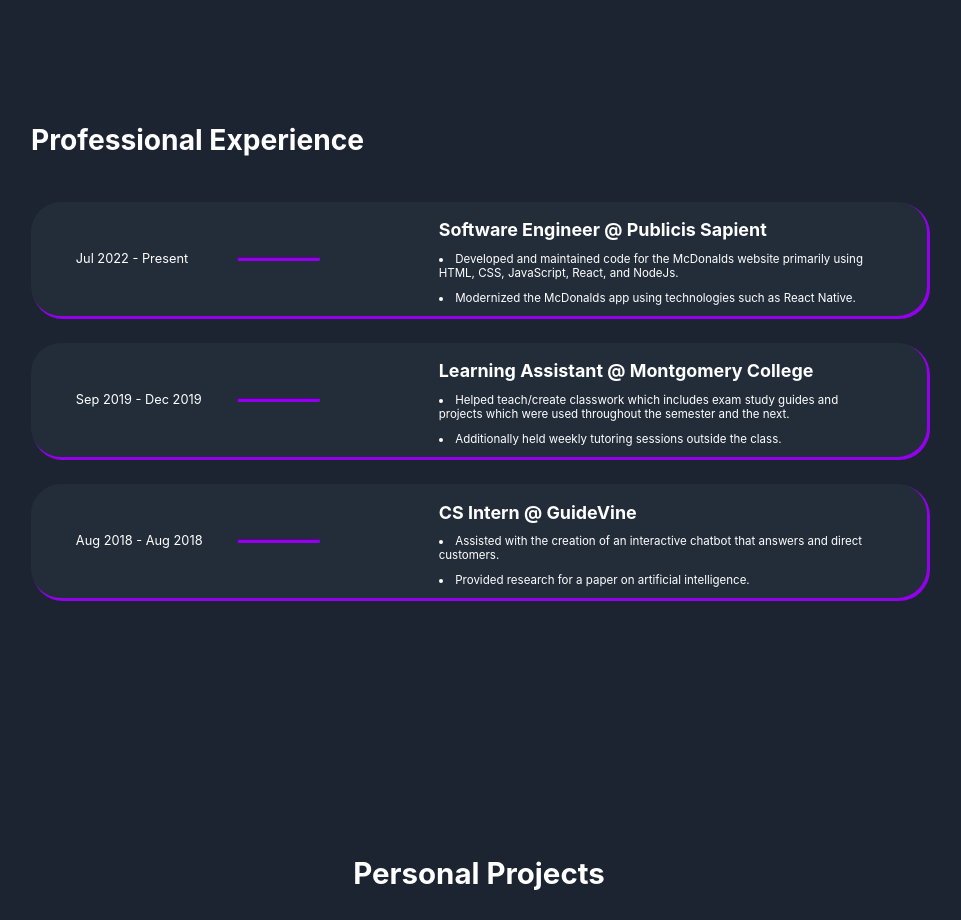
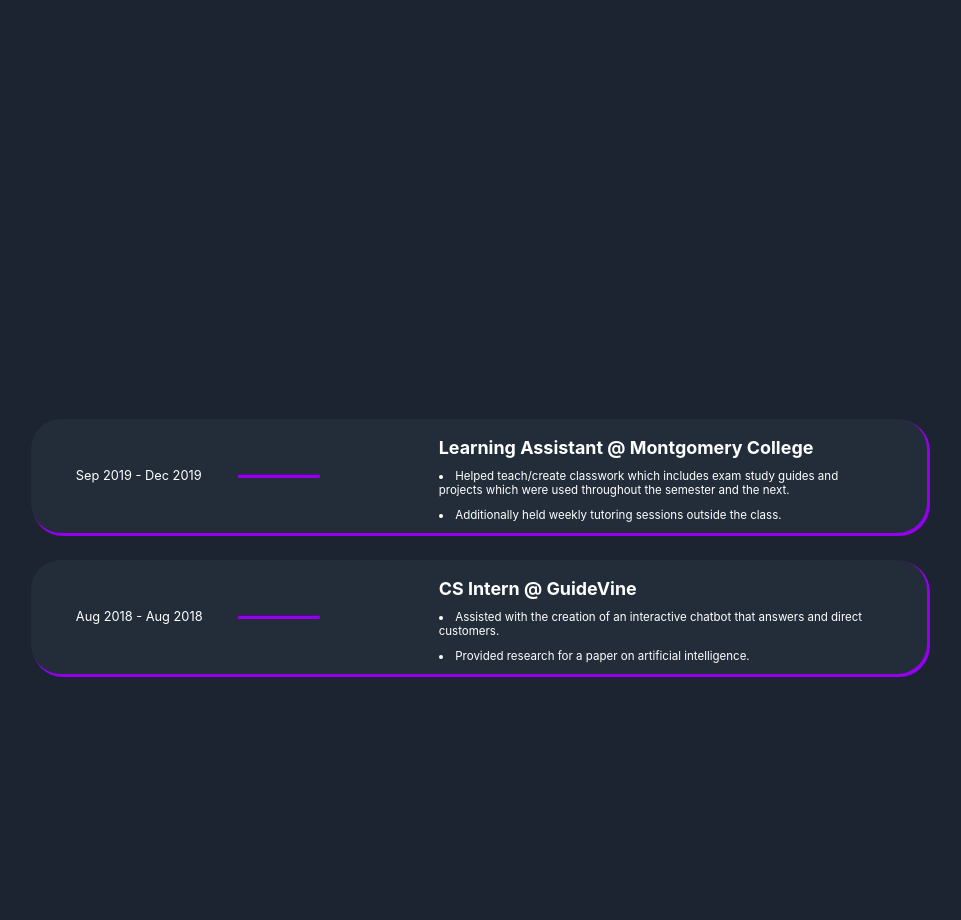
Before and after one commit to rrosyidi/PersonalWebsite, a React (Create React App) app in the folder website/: page / in a window 1280 px wide. Shown: the part 2360-3280 px from the top of the page, without its empty margins (161-1122 px from the left). Built offline with nearby package versions, Linux system fonts and the light colour scheme.

Commit message:
Added fade in animation to personal exp

```diff
--- a/website/src/components/AboutPage/About.js
+++ b/website/src/components/AboutPage/About.js
@@ -70,7 +70,7 @@ class About extends Component {
 
   handleScroll = (event) => {
     // console.log(window.innerHeight)
-    console.log(window.scrollY);
+    // console.log(window.scrollY);
     if (window.innerHeight * (7/10) < window.scrollY) {
       // console.log("Hitting About Me Page")
       // console.log("Display AboutmeTag")
--- a/website/src/components/ExperiencePage/Experience.js
+++ b/website/src/components/ExperiencePage/Experience.js
@@ -1,9 +1,14 @@
-import React, { Component } from "react";
+import React, { useRef, useEffect } from "react";
 import "./ExperienceStyle.css";
 
 const Experience = React.forwardRef((props, ref) => {
   // console.log(ref)
+  const expTitle = useRef();
+  const exp1 = useRef();
+  const exp2 = useRef();
+  const exp3 = useRef();
 
+  const refs = [exp1, exp2, exp3];
   const data = [
     {
       date: "Jul 2022 - Present",
@@ -11,7 +16,7 @@ const Experience = React.forwardRef((props, ref) => {
       company: "Publicis Sapient",
       meta: [
         "Developed and maintained code for the McDonalds website primarily using HTML, CSS, JavaScript, React, and NodeJs.",
-        " Modernized the McDonalds app using technologies such as React Native."
+        " Modernized the McDonalds app using technologies such as React Native.",
       ],
     },
     {
@@ -21,47 +26,99 @@ const Experience = React.forwardRef((props, ref) => {
       meta: [
         "Helped teach/create classwork which includes exam study guides and projects which were used throughout the semester and the next.",
         "Additionally held weekly tutoring sessions outside the class.",
-      ]
+      ],
     },
     {
       date: "Aug 2018 - Aug 2018",
       title: "CS Intern @ ",
       company: "GuideVine",
-      meta:[
+      meta: [
         "Assisted with the creation of an interactive chatbot that answers and direct customers.",
-        "Provided research for a paper on artificial intelligence."
-      ]
-    }
+        "Provided research for a paper on artificial intelligence.",
+      ],
+    },
   ];
 
-  const PopulateExperience = (props) => {
+  const display = (ref, margin) => {
+    ref.current.style.opacity = "100%"
+    ref.current.style.marginTop = margin
+  }
+
+  const hide = (ref, margin) => {
+    ref.current.style.opacity = "0%"
+    ref.current.style.marginTop = margin
+  }
+
+  const handleExpScroll = (event) => {
+    // console.log("In exp scroll ", window.scrollY)
+    // console.log(exp2)
+    if (window.innerHeight * 2.9 < window.scrollY) {
+      display(expTitle, "-6%")
+      setTimeout(() => {
+        display(exp1, "0%")
+        setTimeout(() => {
+          display(exp2, "3%")
+          setTimeout(() => {
+            display(exp3, "3%")
+          }, 200);
+        }, 200);
+      }, 200);
+      // exp1.current.style.padding = "3%"
+    } else if (window.innerHeight * 2.9 > window.scrollY) {
+      hide(expTitle, "-4%")
+      hide(exp1, "3%")
+      hide(exp2, "6%")
+      hide(exp3, "6%")
+    }
+  };
+
+  useEffect(() => {
+    window.removeEventListener("scroll", handleExpScroll);
+    window.addEventListener("scroll", handleExpScroll);
+    return () => {
+      window.removeEventListener("scroll", handleExpScroll);
+    };
+  }, []);
+
+  const PopulateExperience = React.forwardRef((props, ref) => {
     return (
-      <div className="listExperience">
-
+      <div ref={ref} className="listExperience">
         <div className="individualSec">
           <p className="dates">{props.date}</p>
           <hr className="nextLine indivLine" />
 
           <div className="expHeaderBody">
-            <p className="expHeader">{props.title}{props.company}</p>
+            <p className="expHeader">
+              {props.title}
+              {props.company}
+            </p>
             {props.meta.map((point, index) => (
-              <li className="expBody" key={index}>{point}</li>
+              <li className="expBody" key={index}>
+                {point}
+              </li>
             ))}
           </div>
-
         </div>
-
       </div>
     );
-  };
+  });
 
   return (
     <div ref={ref} className="ExperienceContainer">
-      <h1 className="header">Professional Experience</h1>
+      <h1 ref={expTitle} className="header">
+        Professional Experience
+      </h1>
 
-      {data.map((data, index) =>
-        <PopulateExperience key={index} date={data.date} title={data.title} meta={data.meta} company={data.company}/>
-      )}
+      {data.map((data, index) => (
+        <PopulateExperience
+          key={index}
+          date={data.date}
+          title={data.title}
+          meta={data.meta}
+          company={data.company}
+          ref={refs[index]}
+        />
+      ))}
     </div>
   );
 });
--- a/website/src/components/ExperiencePage/ExperienceStyle.css
+++ b/website/src/components/ExperiencePage/ExperienceStyle.css
@@ -1,15 +1,22 @@
 .ExperienceContainer {
-    margin-top: 20%;
+    margin-top: 30%;
     margin-left: 15%;
     margin-right: 15%;
+    /* height: 100vh; */
     /* background-color: aqua; */
+    display: grid;
 }
 
 .header {
     color: white;
     font-size: 2.2vw;
     font-weight: bolder;
-    margin-bottom: -5%;
+    /* margin-bottom: -5%; */
+    margin-top: -4%;
+    position: absolute;
+    /* background-color: black; */
+    transition: all .5s ease-in;
+    opacity: 0%;
 }
 
 .nextLine {
@@ -19,15 +26,16 @@
     border-color: #9200ec;
     background-color: #9200ec;
     border-radius: 40px;
-
 }
 
 .listExperience {
-    margin-top: 10%;
+    margin-top: 3%;
     background-color: #232d3a;
     border-radius: 30px;
     box-shadow: 2px 2px 0px 1px #9200ec;
-    margin-bottom: -7%;
+    transition: all .5s ease-in;
+    /* position: absolute; */
+    /* opacity: 0%; */
 }
 
 .dates {
@@ -45,6 +53,7 @@
     /* background-color: white; */
     margin-left: 5%;
     margin-right: 5%;
+    /* margin-top: 5%; */
 }
 
 .indivLine {
```
